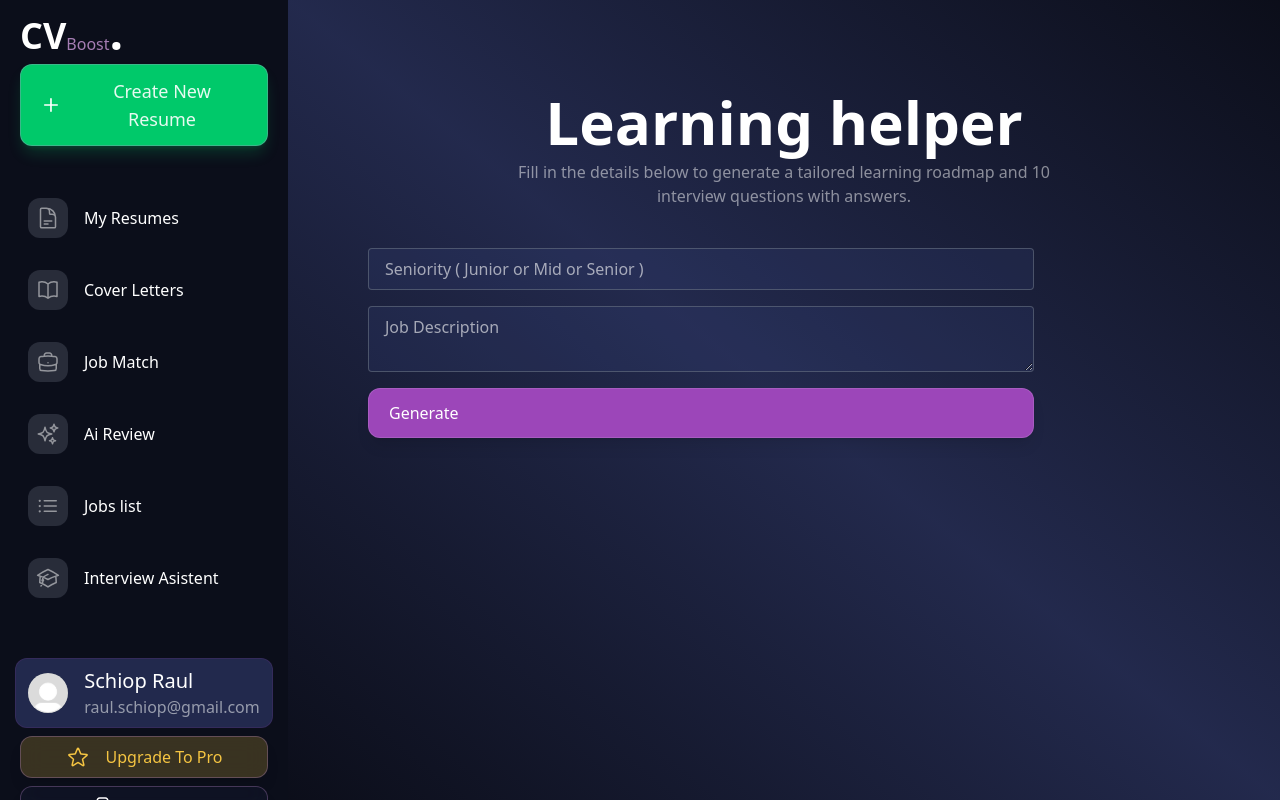
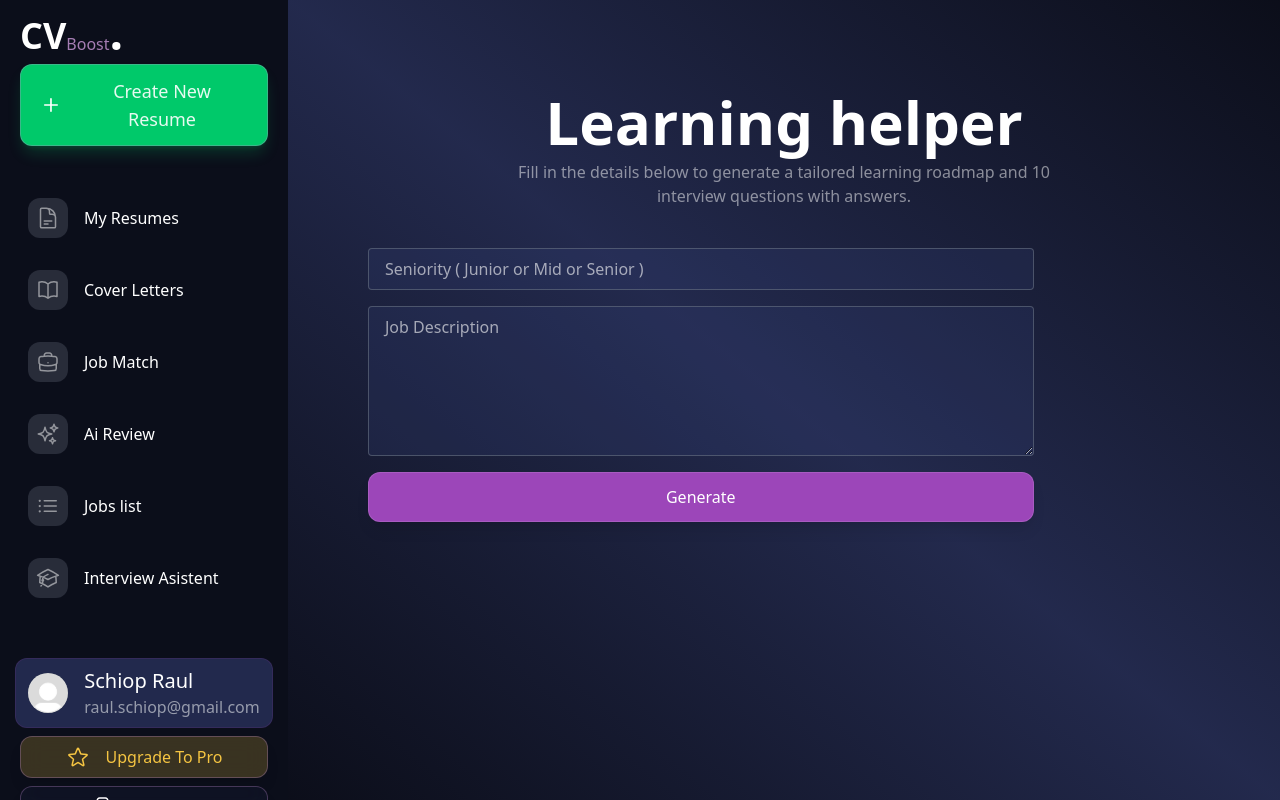
Before and after one commit to RaulSchiop/CVBoost, a Next.js app in the folder frontend/: page /tools/interviewAsistent in a window 1280 px wide. Built offline with nearby package versions, Linux system fonts and the light colour scheme.

Commit message:
Update interviewAsistent.tsx

```diff
--- a/frontend/src/Components/InputsComponents/interviewAsistent.tsx
+++ b/frontend/src/Components/InputsComponents/interviewAsistent.tsx
@@ -38,9 +38,11 @@ export default function InterviewAsistentInput() {
                name="description"
                onChange={handleChange}
                placeholder="Job Description "
-               className="text-white placeholder-white/60 bg-contrast-500/20 border border-gray-500/60 focus:border-accent-500 rounded px-4 py-2 focus:outline-none"
+               className="text-white min-h-[150px]  placeholder-white/60 bg-contrast-500/20 border border-gray-500/60 focus:border-accent-500 rounded px-4 py-2 focus:outline-none"
             ></textarea>
-            <MainBtn>Generate</MainBtn>
+            <MainBtn type="submit" className="lg:justify-center">
+               Generate
+            </MainBtn>
          </form>
       </div>
    );
```
